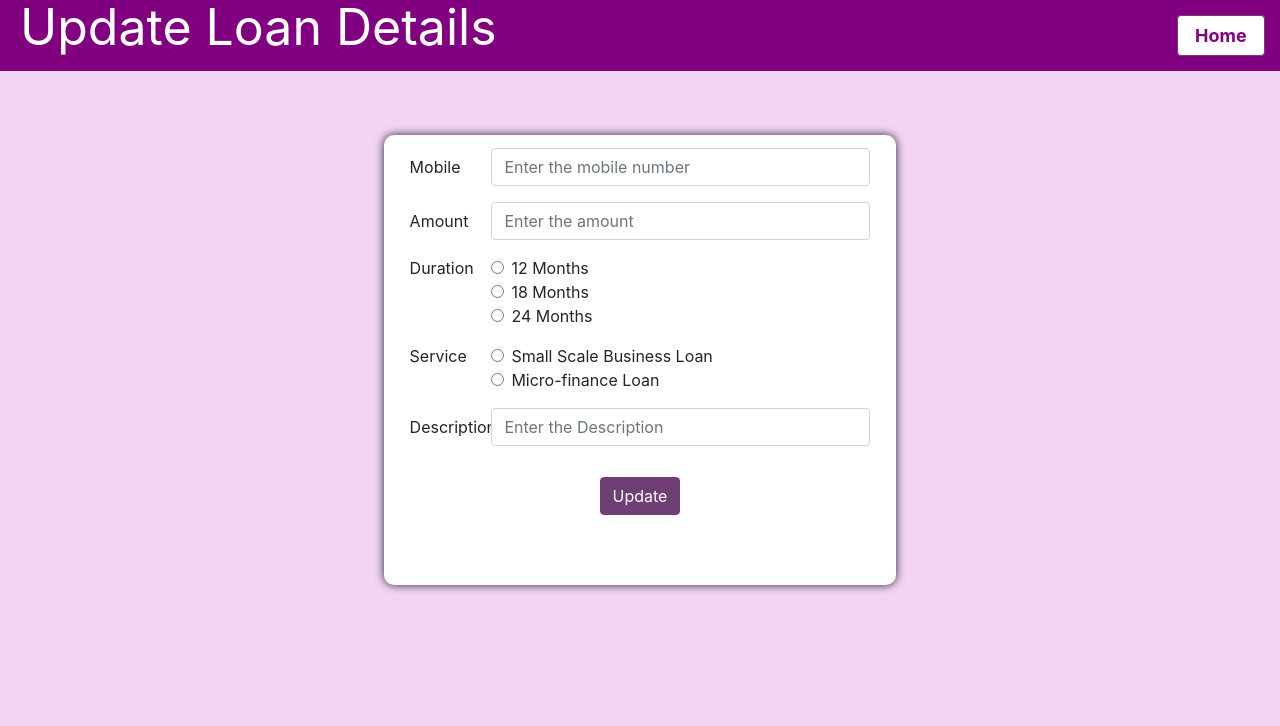
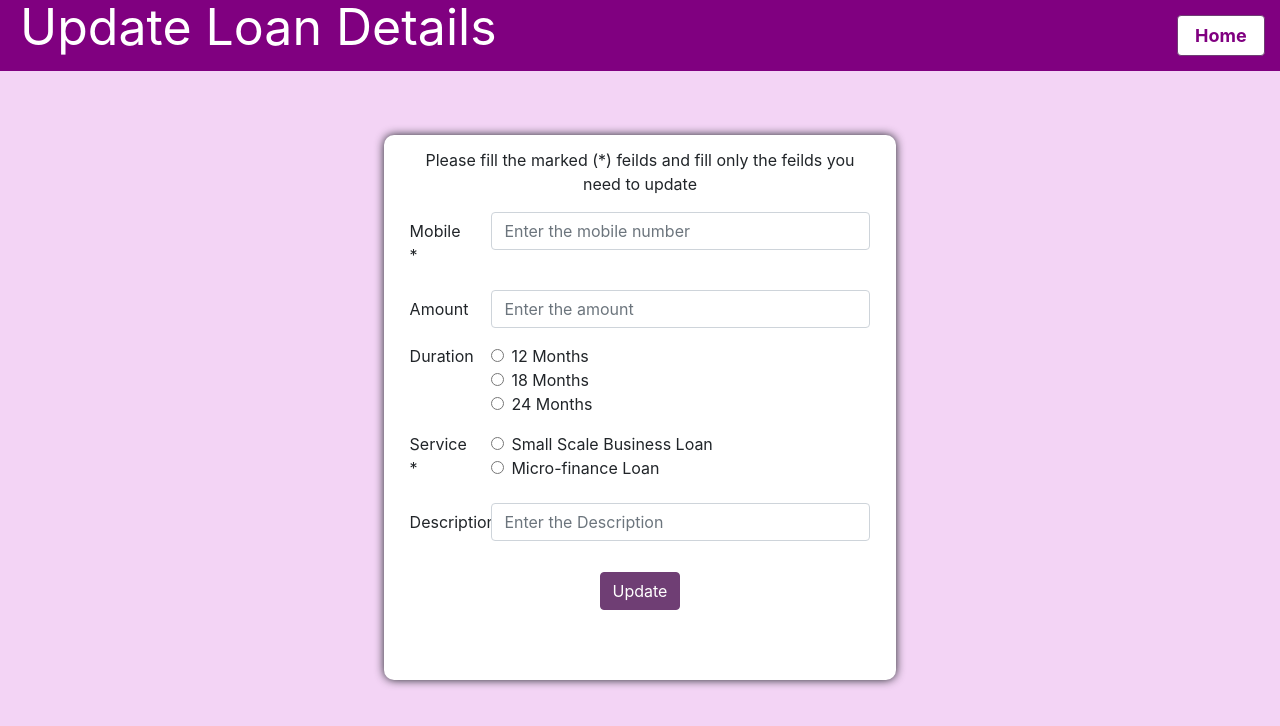
Before and after one commit to Suresh-23723/Civil-Loan, a React (Create React App) app in the folder client/: page /updateloan in a window 1280 px wide. Shown: the top 726 px of the page. Built offline with nearby package versions, Linux system fonts and the light colour scheme.

Commit message:
Added extra features in UpdateLoan

```diff
--- a/client/src/components/Landing.js
+++ b/client/src/components/Landing.js
@@ -31,7 +31,7 @@ const Landing = () => {
             setRMessage("You didn't made any Loan Requests");
           }
         });
-      },[]);
+      },[user.mobile]);
     return(
         <div>
             <div class="top">
--- a/client/src/components/Loan.js
+++ b/client/src/components/Loan.js
@@ -8,7 +8,7 @@ const Loan = ({data}) => {
 
     const navigate = useNavigate();
     const [modalTitle, setModalTitle] = useState("Warning");
-    const [modalBody, setModalBody] = useState("Loan details are deleted permanently !!!");
+    const [modalBody, setModalBody] = useState("Loan details will be deleted permanently !!!");
     const deleteLoan = (mobile, code) => {
 
         const value = {
@@ -52,7 +52,7 @@ const Loan = ({data}) => {
                         </div>
                 </div>
             </li>
-            <div class="modal fade" id="exampleModalCenter" tabindex="-1" role="dialog" aria-labelledby="exampleModalCenterTitle" aria-hidden="true">
+            <div class="modal fade" id="exampleModalCenter" tabIndex="-1" role="dialog" aria-labelledby="exampleModalCenterTitle" aria-hidden="true">
                 <div class="modal-dialog modal-dialog-centered" role="document">
                     <div class="modal-content">
                         <div class="modal-header">
--- a/client/src/components/UpdateLoan.js
+++ b/client/src/components/UpdateLoan.js
@@ -44,8 +44,13 @@ const UpdateLoan = () => {
 
       <div class="myForm">
       <form >
+            <div class="form row">
+              <div class="col text-center">
+                  <p id="Note">Please fill the marked (*) feilds and fill only the feilds you need to update</p>
+              </div>
+          </div>
           <div class="form-group row">
-              <label for="Mobile" class="col-sm-2 col-form-label">Mobile</label>
+              <label for="Mobile" class="col-sm-2 col-form-label">Mobile *</label>
               <div class="col-sm-10">
                 <input type="text" class="form-control" id="mobile" placeholder="Enter the mobile number"/>
               </div>
@@ -83,7 +88,7 @@ const UpdateLoan = () => {
           </fieldset>
           <fieldset class="form-group">
               <div class="row">
-              <legend class="col-form-label col-sm-2 pt-0">Service</legend>
+              <legend class="col-form-label col-sm-2 pt-0">Service *</legend>
               <div class="col-sm-10">
                   <div class="form-check">
                   <input class="form-check-input" type="radio" name="serviceType" id="SCB" value="SCB"/>
```
